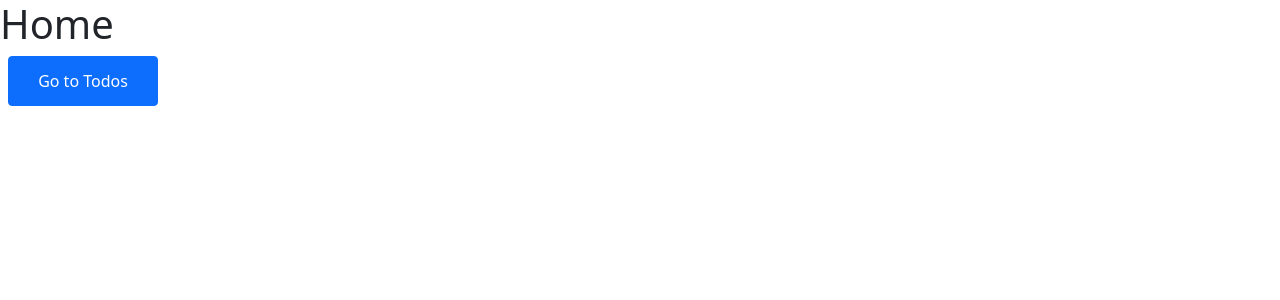
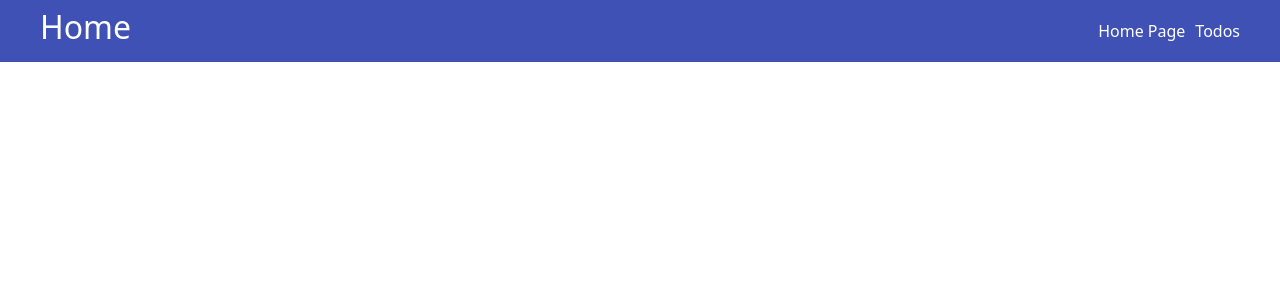
Before and after one commit to mehmeteyupoglu/age-of-empires, a React (Create React App) app: page / in a window 1280 px wide. Shown: the top 300 px of the page. Built offline with nearby package versions, Linux system fonts and the light colour scheme.

Commit message:
feat: improve page layout

```diff
--- a/src/App.scss
+++ b/src/App.scss
@@ -2,6 +2,7 @@
 @import url('./components/atoms/Button/Button.scss');
 @import url('./components/molecules/ButtonGroup/ButtonGroup.scss');
 @import url('./components/organisms/CustomCard/CustomCard.scss');
+@import url('./components/organisms/Navbar/Navbar.scss');
 
 // pages
 @import url('./pages/Home/Home.scss');
--- /dev/null
+++ b/src/components/organisms/Navbar/Navbar.scss
@@ -0,0 +1,23 @@
+.centered-pages {
+  display: flex;
+  justify-content: space-between;
+  align-items: center;
+}
+
+.navbar {
+  min-height: 60px;
+  background: #3f51b5;
+  padding: 40px;
+  margin-bottom: 20px;
+  color: white;
+
+  a {
+    text-decoration: none;
+    color: white !important;
+    margin-left: 10px;
+
+    &:hover {
+      text-decoration: underline;
+    }
+  }
+}
--- /dev/null
+++ b/src/components/organisms/Navbar/index.js
@@ -0,0 +1,15 @@
+import { Link } from 'react-router-dom';
+
+function Navbar({ title }) {
+  return (
+    <div className="home centered-pages navbar">
+      <h2>{title}</h2>
+      <div>
+        <Link to="/">Home Page</Link>
+        <Link to="todos">Todos</Link>
+      </div>
+    </div>
+  );
+}
+
+export default Navbar;
--- a/src/pages/Home/index.js
+++ b/src/pages/Home/index.js
@@ -1,25 +1,5 @@
-import CustomButton from '../../components/atoms/Button';
-import { useNavigate } from 'react-router-dom';
-
 function Home() {
-  const navigate = useNavigate();
-
-  const handleClick = (path) => {
-    navigate(`/${path}`);
-  };
-
-  return (
-    <div className="home centered-pages">
-      <h1>Home</h1>
-      <div>
-        <CustomButton
-          title={'Go to Todos'}
-          onClick={() => handleClick('todos')}
-          className={'ms-2'}
-        />
-      </div>
-    </div>
-  );
+  return <div></div>;
 }
 
 export default Home;
--- a/src/router/Router.js
+++ b/src/router/Router.js
@@ -1,12 +1,24 @@
 import { Routes, Route } from 'react-router-dom';
 import routes from './routes';
+import Navbar from '../components/organisms/Navbar';
 
 function Router() {
   return (
     <Routes>
       {routes.map((routeItem) => {
-        const { path, exact, element } = routeItem;
-        return <Route key={path} path={path} exact={exact} element={element} />;
+        const { path, exact, element, title } = routeItem;
+
+        const RenderPrivateRouteElement = () => {
+          return (
+            <div className="app-container">
+              <Navbar title={title} />
+              {element}
+            </div>
+          );
+        };
+        return (
+          <Route key={path} path={path} exact={exact} element={<RenderPrivateRouteElement />} />
+        );
       })}
     </Routes>
   );
```
